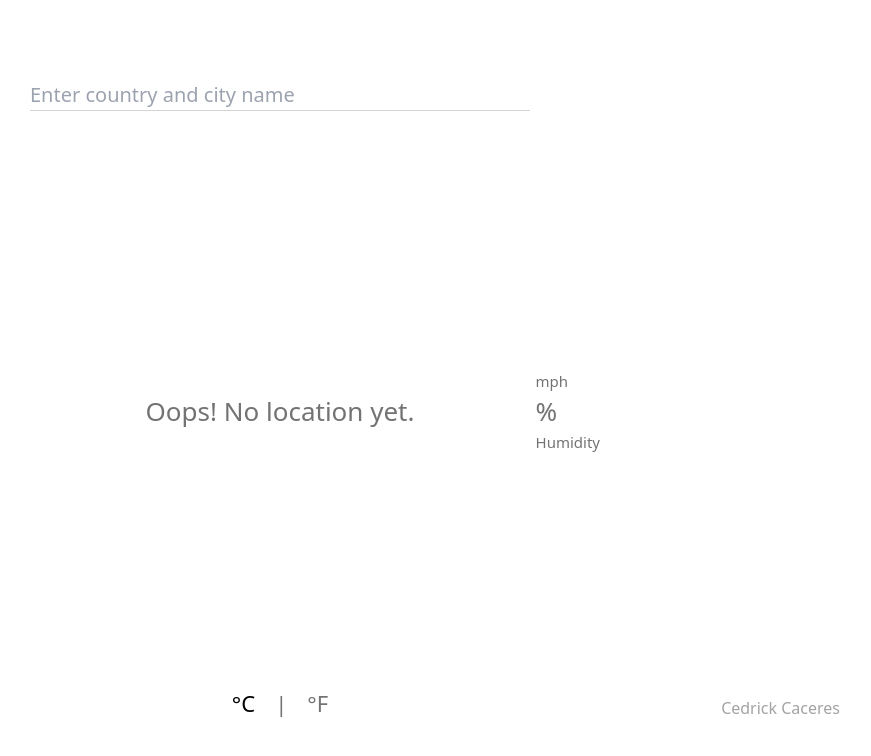
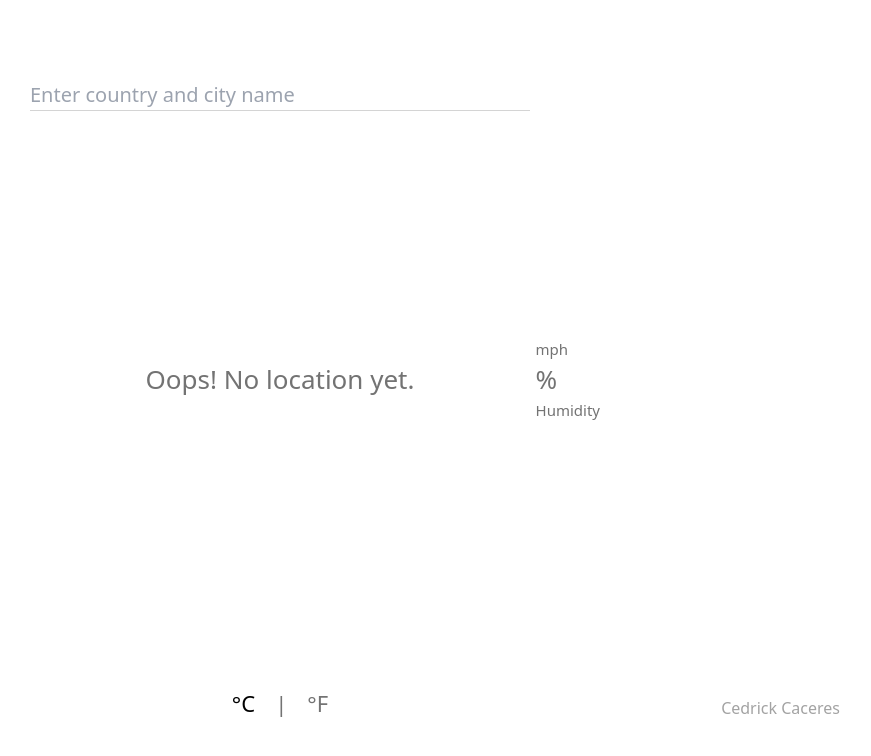
Before and after one commit to Ceft7412/weather-app-react, a React (Vite) app: page / in a window 1280 px wide. Shown: the top 756 px of the page, without its empty margins (360-1231 px from the left). Built offline with nearby package versions, Linux system fonts and the light colour scheme; no server answers.

Commit message:
@update Margin bottom

```diff
--- a/src/App.tsx
+++ b/src/App.tsx
@@ -66,7 +66,7 @@ function App() {
               placeholder="Enter country and city name"
             />
           </section>
-          <section className="relative flex-1 flex flex-col justify-center items-center mb-32 w-full">
+          <section className="relative flex-1 flex flex-col justify-center items-center mb-48 w-full">
             {weather ? (
               <>
                 <div className="flex flex-col items-center">
```
